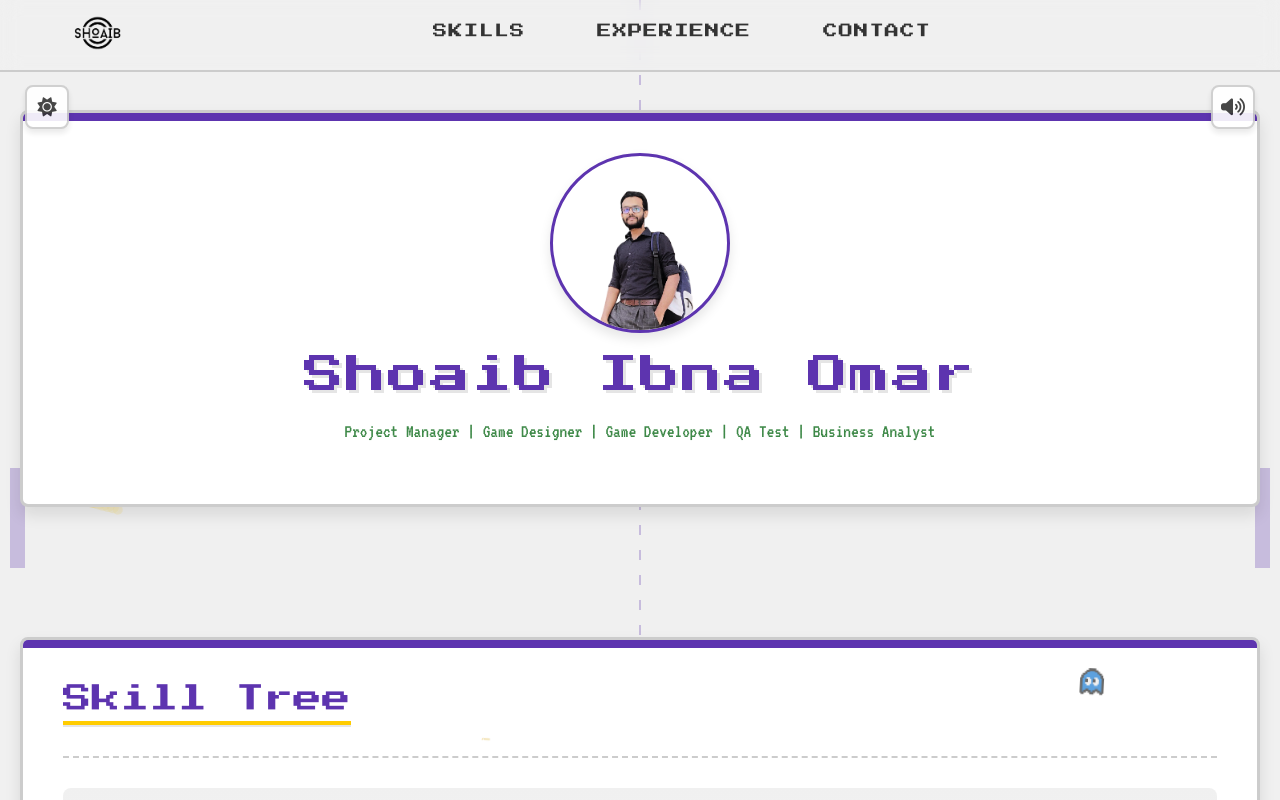
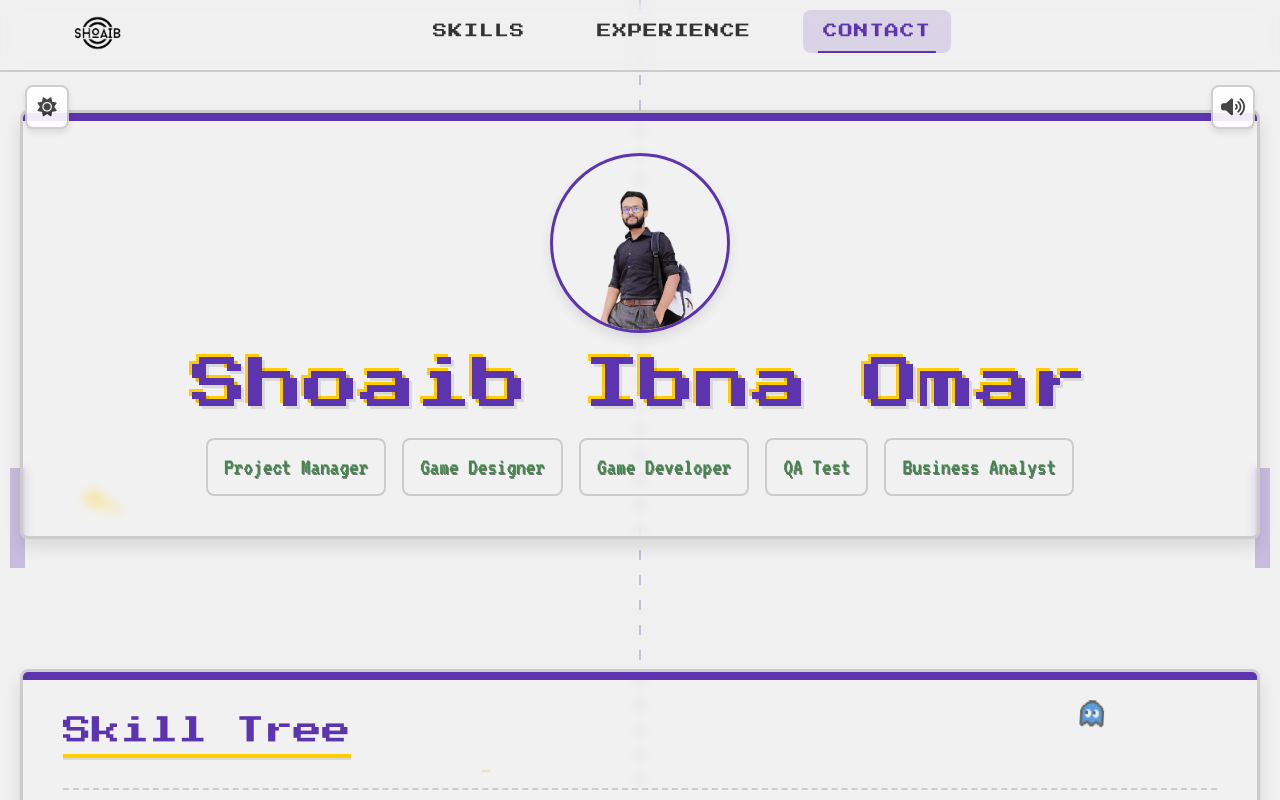
Before and after one commit to ShoaibVai/Portfolio, a plain HTML site: page index.html in a window 1280 px wide. Shown: the top 800 px of the page. Drawn offline with nearby package versions, Linux system fonts and the light colour scheme.

Commit message:
Refactor role display and add defensive JS checks
Replaced the single intro subtitle with a styled, interactive roles list in index.html and styles.css. Improved robustness in main.js by adding checks for element existence before attaching event listeners and manipulating DOM elements, preventing potential runtime errors if elements are missing.

```diff
--- a/css/styles.css
+++ b/css/styles.css
@@ -313,9 +313,10 @@ h1, h2, h3, h4, h5, h6 {
 }
 
 h1 {
-    font-size: 2.5rem;
-    letter-spacing: 2px;
-    text-shadow: 3px 3px 0px var(--shadow-color);
+    font-size: 3.5rem;
+    margin-bottom: 0.5rem;
+    color: var(--primary-color);
+    text-shadow: 3px 3px 0 var(--shadow-color), -3px -3px 0 var(--accent-color);
 }
 
 h2 {
@@ -496,12 +497,13 @@ img {
     max-width: 1200px;
     margin: 0 auto;
     padding: 20px;
-    background-color: var(--card-background);
+    background: rgba(var(--card-background-rgb), 0.1);
     border: 3px solid var(--border-color);
     border-radius: var(--border-radius);
     box-shadow: 0 8px 16px var(--shadow-color);
     position: relative;
     overflow: hidden;
+    backdrop-filter: blur(5px);
 }
 
 .section-container::before {
@@ -1392,8 +1394,29 @@ footer {
     box-shadow: 0 6px 12px var(--shadow-color);
 }
 
-.intro-subtitle {
+.roles-container {
+    display: flex;
+    flex-wrap: wrap;
+    justify-content: center;
+    gap: 1rem;
+    margin-top: 1rem;
+}
+
+.role-item {
     font-family: var(--game-font);
-    font-size: 1.2rem;
+    font-size: 1.5rem;
     color: var(--secondary-color);
+    text-shadow: 1px 1px 0px rgba(0, 0, 0, 0.5);
+    padding: 0.5rem 1rem;
+    border-radius: 8px;
+    background: transparent;
+    border: 2px solid var(--border-color);
+    transform-style: preserve-3d;
+    transition: transform 0.3s ease, box-shadow 0.3s ease, color 0.3s ease;
+    cursor: pointer;
 }
+
+.role-item:hover {
+    color: var(--accent-color);
+    box-shadow: 0 5px 15px var(--shadow-color);
+}
--- a/index.html
+++ b/index.html
@@ -79,7 +79,13 @@
         <div class="section-container">
             <img src="assets/images/avatar.png" alt="Pixel avatar of Shoaib Ibna Omar" class="intro-avatar">
             <h1>Shoaib Ibna Omar</h1>
-            <p class="intro-subtitle">Project Manager | Game Designer | Game Developer | QA Test | Business Analyst</p>
+            <div class="roles-container">
+                <span class="role-item">Project Manager</span>
+                <span class="role-item">Game Designer</span>
+                <span class="role-item">Game Developer</span>
+                <span class="role-item">QA Test</span>
+                <span class="role-item">Business Analyst</span>
+            </div>
         </div>
     </header>
 
--- a/js/main.js
+++ b/js/main.js
@@ -57,8 +57,10 @@ document.addEventListener('DOMContentLoaded', () => {
     // Create anchored decorations after page loads
     setTimeout(createAnchoredDecorations, 1000);
 
-    // Start button event listener
-    startButton.addEventListener('click', startGame);
+    // Start button event listener (guard if not present)
+    if (startButton) {
+        startButton.addEventListener('click', startGame);
+    }
 
     // Enter key to start (PC users)
     document.addEventListener('keydown', (event) => {
@@ -72,10 +74,14 @@ document.addEventListener('DOMContentLoaded', () => {
     setupNavigation();
 
     // Theme toggle
-    toggleThemeButton.addEventListener('click', toggleTheme);
+    if (toggleThemeButton) {
+        toggleThemeButton.addEventListener('click', toggleTheme);
+    }
 
     // Sound toggle
-    toggleSoundButton.addEventListener('click', toggleSound);
+    if (toggleSoundButton) {
+        toggleSoundButton.addEventListener('click', toggleSound);
+    }
 
     // Navigation scroll effect
     setupNavigationScrollEffect();
@@ -167,17 +173,23 @@ function completeLoading() {
     progressBar.style.width = '100%';
 
     setTimeout(() => {
-        loadingScreen.style.opacity = '0';
+        if (loadingScreen) loadingScreen.style.opacity = '0';
         setTimeout(() => {
-            loadingScreen.style.display = 'none';
-            titleScreen.classList.add('active');
-
-            // Add animations to title screen elements
-            document.querySelector('.game-title').classList.add('fade-in');
-            document.querySelector('.game-subtitle').classList.add('fade-in', 'delay-300');
-            document.querySelector('.pixel-character').classList.add('fade-in', 'delay-500');
-            document.querySelector('#start-button').classList.add('fade-in', 'delay-700');
-            document.querySelector('.blink-text').classList.add('fade-in', 'delay-900');
+            if (loadingScreen) loadingScreen.style.display = 'none';
+            if (titleScreen) {
+                titleScreen.classList.add('active');
+            }
+            // Add animations to title screen elements (guarded if elements exist)
+            const gameTitle = document.querySelector('.game-title');
+            if (gameTitle) gameTitle.classList.add('fade-in');
+            const gameSubtitle = document.querySelector('.game-subtitle');
+            if (gameSubtitle) gameSubtitle.classList.add('fade-in', 'delay-300');
+            const pixelChar = document.querySelector('.pixel-character');
+            if (pixelChar) pixelChar.classList.add('fade-in', 'delay-500');
+            const startBtnEl = document.querySelector('#start-button');
+            if (startBtnEl) startBtnEl.classList.add('fade-in', 'delay-700');
+            const blinkText = document.querySelector('.blink-text');
+            if (blinkText) blinkText.classList.add('fade-in', 'delay-900');
         }, 500);
     }, 500);
 }
@@ -185,11 +197,11 @@ function completeLoading() {
 // Start the game (scroll to about section)
 function startGame() {
     playSound('start-sound');
-
-    // Smooth scroll to about section (first content section)
-    document.getElementById('about').scrollIntoView({
-        behavior: 'smooth'
-    });
+    // Smooth scroll to first content section; fallback to #skills if #about doesn't exist
+    const target = document.getElementById('about') || document.getElementById('skills');
+    if (target) {
+        target.scrollIntoView({ behavior: 'smooth' });
+    }
 }
 
 // Add specific animations for each section
@@ -259,7 +271,9 @@ function toggleTheme() {
 
 // Update the theme toggle icon
 function updateThemeIcon() {
+    if (!toggleThemeButton) return;
     const icon = toggleThemeButton.querySelector('i');
+    if (!icon) return;
     if (currentTheme === 'light') {
         icon.className = 'fas fa-sun';
     } else {
@@ -308,7 +322,9 @@ function startMusicOnFirstInteraction() {
 
 // Update the sound toggle icon
 function updateSoundIcon() {
+    if (!toggleSoundButton) return;
     const icon = toggleSoundButton.querySelector('i');
+    if (!icon) return;
     if (soundEnabled) {
         icon.className = 'fas fa-volume-up';
     } else {
```
